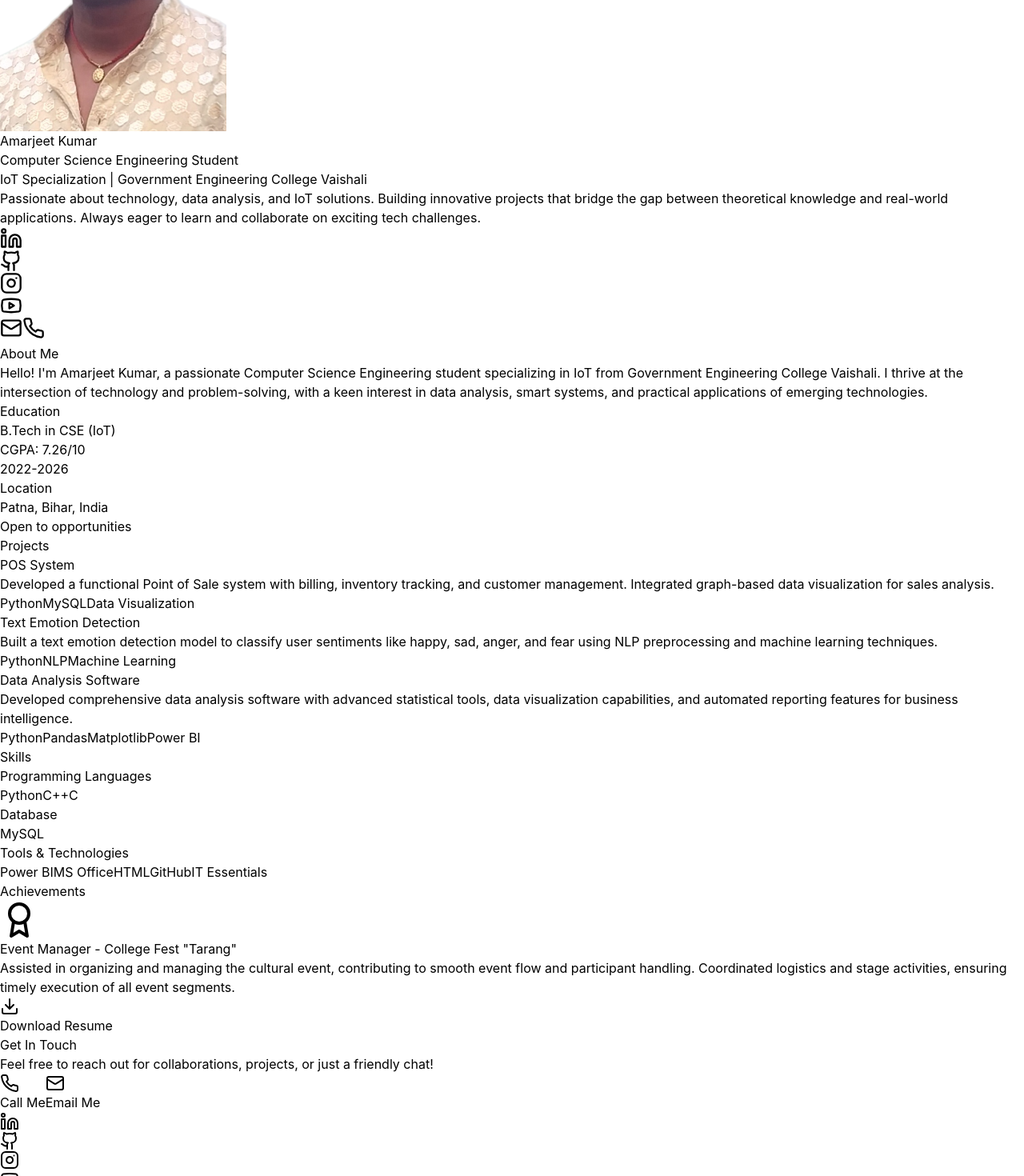
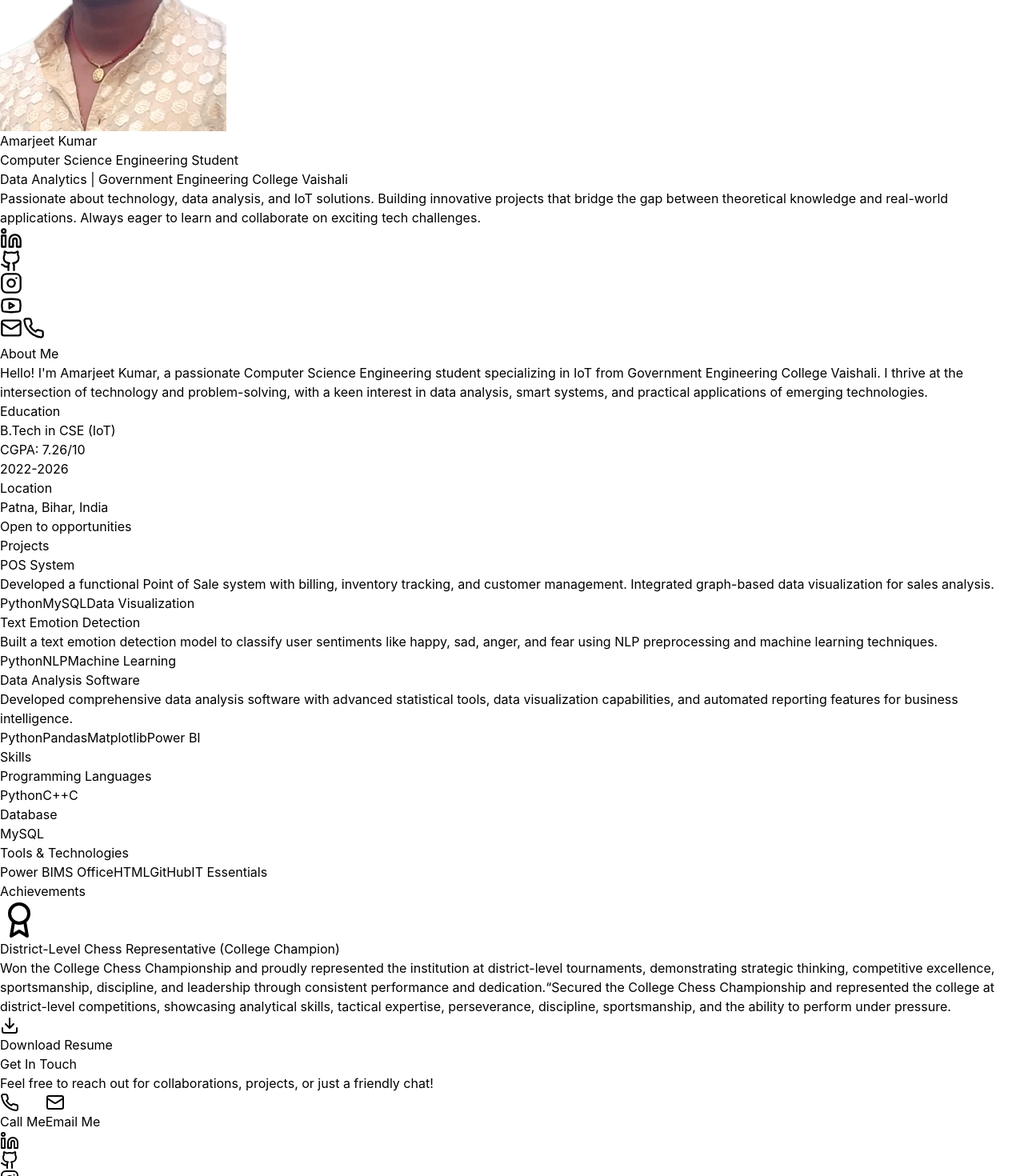
Before and after one commit to amarjeet0110/Amarjeet_Portfolio, a React (Vite) app: page / in a window 1280 px wide. Shown: the part 837-2307 px from the top of the page at 80% size. Built offline with nearby package versions, Linux system fonts and the light colour scheme.

Commit message:
Update App.jsx

```diff
--- a/src/App.jsx
+++ b/src/App.jsx
@@ -308,7 +308,7 @@ const Portfolio = () => {
                 Computer Science Engineering Student
               </p>
               <p className="text-lg text-gray-400 mb-8">
-                IoT Specialization | Government Engineering College Vaishali
+                Data Analytics | Government Engineering College Vaishali
               </p>
               <p className="text-base text-gray-300 leading-relaxed mb-10 px-4">
                 Passionate about technology, data analysis, and IoT solutions.
@@ -504,13 +504,15 @@ const Portfolio = () => {
               <div className="space-y-6">
                 <div className="bg-gray-800/70 p-6 rounded-2xl border border-gray-700 hover:border-blue-500 transition-colors">
                   <h3 className="text-xl font-semibold mb-3 text-blue-400">
-                    Event Manager - College Fest "Tarang"
+                    District-Level Chess Representative (College Champion)
                   </h3>
                   <p className="text-gray-300 leading-relaxed">
-                    Assisted in organizing and managing the cultural event,
-                    contributing to smooth event flow and participant handling.
-                    Coordinated logistics and stage activities, ensuring timely
-                    execution of all event segments.
+                    Won the College Chess Championship and proudly represented the institution at district-level tournaments,
+                    demonstrating strategic thinking, competitive excellence, sportsmanship, discipline, and leadership through
+                    consistent performance and dedication.“Secured the College Chess Championship and represented the college at
+                    district-level competitions, showcasing analytical skills, tactical expertise, perseverance, discipline, sportsmanship,
+                    and the ability to perform under pressure.
+
                   </p>
                 </div>
               </div>
```
